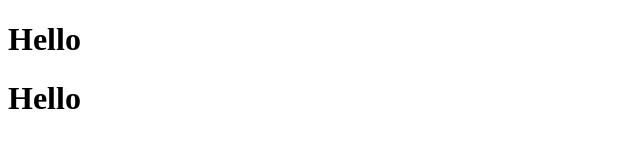
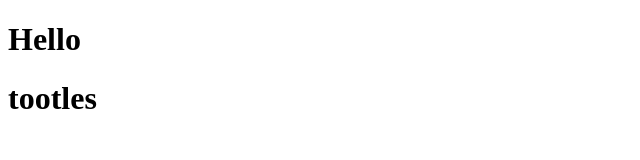
Before and after one commit to Matthews95/gittest, a plain HTML site: page index.html in a window 1280 px wide. Shown: the full height of the page, 0-640 px from the left. Drawn offline with Linux system fonts and the light colour scheme.

Commit message:
creating conflict

```diff
--- a/index.html
+++ b/index.html
@@ -5,6 +5,6 @@
 </head>
 <body>
 <h1>Hello</h1>
-<h1>Hello</h1>
+<h1>tootles</h1>
 </body>
 </html>
```
